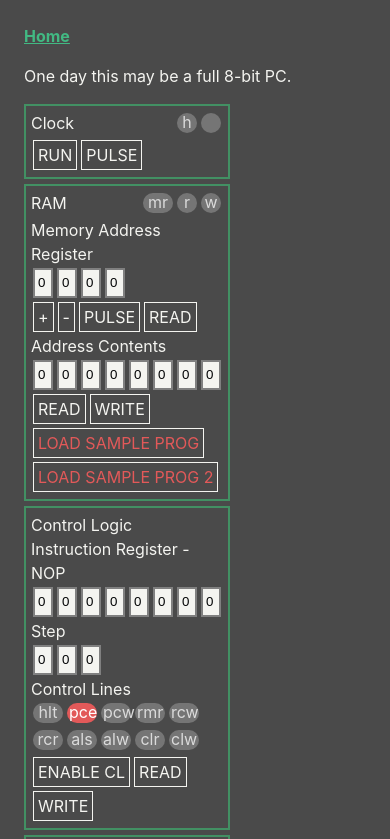
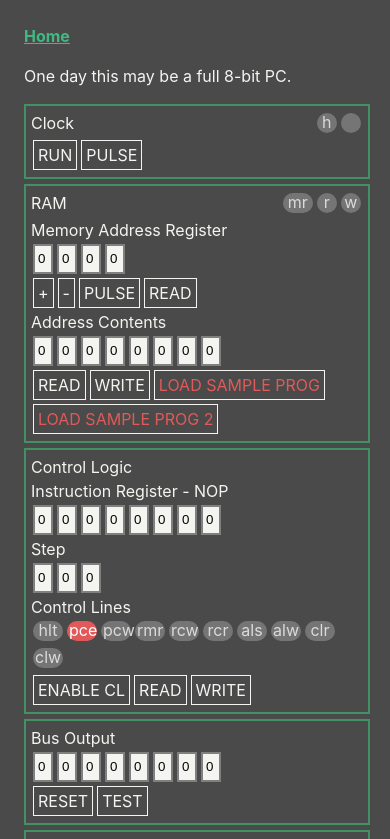
Before and after one commit to jacobpretorius/crazyman-pc, a Vue app: page / in a window 390 px wide. Shown: the top 839 px of the page. Built offline with nearby package versions, Linux system fonts and the light colour scheme.

Commit message:
Fix media query

```diff
--- a/src/components/ALU/ALU.vue
+++ b/src/components/ALU/ALU.vue
@@ -95,7 +95,7 @@ export default {
   width: $block-width;
   min-width: $min-block-width;
 
-  @media screen and (max-width: max-mobile-size) {
+  @media screen and (max-width: 727px) {
     width: $block-width-mobile;
   }
 
--- a/src/components/BusOutput/BusOutput.vue
+++ b/src/components/BusOutput/BusOutput.vue
@@ -48,10 +48,10 @@ export default {
 <style scoped lang="scss">
 .BusOutput {
   height: 100%;
-  width: $block-width;
+  width: 20%;
   min-width: $min-block-width;
 
-  @media screen and (max-width: max-mobile-size) {
+  @media screen and (max-width: 727px) {
     width: $block-width-mobile;
   }
 }
--- a/src/components/Clock/Clock.vue
+++ b/src/components/Clock/Clock.vue
@@ -88,7 +88,7 @@ export default {
   width: $block-width;
   min-width: $min-block-width;
 
-  @media screen and (max-width: max-mobile-size) {
+  @media screen and (max-width: 727px) {
     width: $block-width-mobile;
   }
 }
--- a/src/components/ControlLogic/ControlLogic.vue
+++ b/src/components/ControlLogic/ControlLogic.vue
@@ -271,7 +271,7 @@ export default {
     width: $block-width;
     min-width: $min-block-width;
 
-    @media screen and (max-width: max-mobile-size) {
+    @media screen and (max-width: 727px) {
       width: $block-width-mobile;
     }
 
--- a/src/components/CpuContainer/CpuContainer.vue
+++ b/src/components/CpuContainer/CpuContainer.vue
@@ -63,7 +63,7 @@ export default {
     justify-content: space-between;
 
     @media screen and (max-width: 727px) {
-      height: 100%
+      height: 100%;
     }
 
     > * {
--- a/src/components/DecimalDisplay/DecimalDisplay.vue
+++ b/src/components/DecimalDisplay/DecimalDisplay.vue
@@ -27,7 +27,7 @@ export default {
   width: $block-width;
   min-width: $min-block-width;
 
-  @media screen and (max-width: max-mobile-size) {
+  @media screen and (max-width: 727px) {
     width: $block-width-mobile;
   }
 
--- a/src/components/ProgramCounter/ProgramCounter.vue
+++ b/src/components/ProgramCounter/ProgramCounter.vue
@@ -101,7 +101,7 @@ export default {
   width: $block-width;
   min-width: $min-block-width;
 
-  @media screen and (max-width: max-mobile-size) {
+  @media screen and (max-width: 727px) {
     width: $block-width-mobile;
   }
 }
--- a/src/components/RAM/RAM.vue
+++ b/src/components/RAM/RAM.vue
@@ -173,7 +173,7 @@ export default {
   width: $block-width;
   min-width: $min-block-width;
 
-  @media screen and (max-width: max-mobile-size) {
+  @media screen and (max-width: 727px) {
     width: $block-width-mobile;
   }
 
--- a/src/components/Register/Register.vue
+++ b/src/components/Register/Register.vue
@@ -103,7 +103,7 @@ export default {
   width: $block-width;
   min-width: $min-block-width;
 
-  @media screen and (max-width: max-mobile-size) {
+  @media screen and (max-width: 727px) {
     width: $block-width-mobile;
   }
 }
```
Also changed, not shown: src/assets/css/theme.scss (line endings or trailing spaces).
